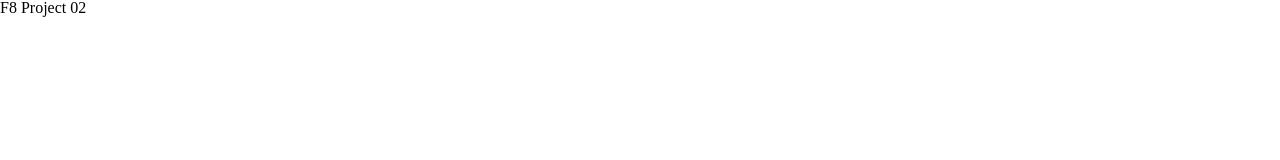
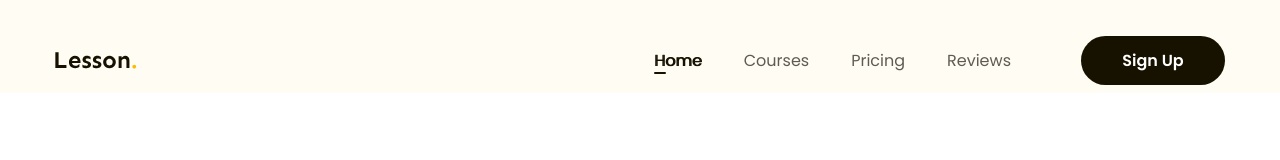
Before and after one commit to kienhao2209/f8-htmlcss-02, a plain HTML site: page index.html in a window 1280 px wide. Shown: the top 160 px of the page. Drawn offline with Linux system fonts and the light colour scheme.

Commit message:
Làm phần Header

```diff
--- a/assets/css/styles.css
+++ b/assets/css/styles.css
@@ -0,0 +1,92 @@
+* {
+    box-sizing: border-box;
+}
+
+html {
+    font-size: 62.5%;
+}
+
+body {
+    font-size: 1.6rem;
+    font-family: "Poppins", sans-serif;
+}
+
+/* Common */
+a {
+    text-decoration: none;
+}
+
+.btn {
+    display: inline-block;
+    padding: 0 16px;
+    line-height: 49px;
+    min-width: 118px;
+    color: #fff;
+    text-align: center;
+    font-weight: 600;
+    border-radius: 25px;
+    background: #171100;
+}
+
+.main-content {
+    width: 1170px;
+    max-width: calc(100% - 48px);
+    margin-left: auto;
+    margin-right: auto;
+}
+
+/* Header */
+.header {
+    background-color: #fffcf4;
+}
+
+.header .body {
+    display: flex;
+    align-items: center;
+    padding: 36px 0 8px;
+}
+
+.header.fixed {
+    position: sticky;
+    top: -28px;
+}
+
+.nav {
+    margin-left: auto;
+}
+
+.nav ul {
+    display: flex;
+}
+
+.nav a {
+    position: relative;
+    padding: 8px 21px;
+    color: #5f5b53;
+}
+
+.nav a:hover,
+.nav li.active a {
+    text-shadow: 1px 0 0 currentColor;
+    color: #171100;
+}
+
+.nav li.active a::after {
+    position: absolute;
+    content: "";
+    left: 21px;
+    bottom: 6px;
+    display: block;
+    width: 12px;
+    height: 2px;
+    border-radius: 1px;
+    background: #171100;
+}
+
+.header .sign-up-btn {
+    min-width: 144px;
+}
+
+.header .action {
+    margin-left: 49px;
+}
--- a/index.html
+++ b/index.html
@@ -7,10 +7,54 @@
         <!-- Reset CSS -->
         <link rel="stylesheet" href="./assets/css/reset.css" />
 
+        <!-- Embed fonts -->
+        <link rel="preconnect" href="https://fonts.googleapis.com" />
+        <link rel="preconnect" href="https://fonts.gstatic.com" crossorigin />
+        <link
+            href="https://fonts.googleapis.com/css2?family=Poppins:ital,wght@0,400;0,600;0,700;1,400;1,600;1,700&display=swap"
+            rel="stylesheet"
+        />
+
         <!-- Styles -->
         <link rel="stylesheet" href="./assets/css/styles.css" />
     </head>
     <body>
-        <h1>F8 Project 02</h1>
+        <main style="height: 5000px">
+            <header class="header fixed">
+                <div class="main-content">
+                    <div class="body">
+                        <!-- Logo -->
+                        <img
+                            src="./assets/img/logo.svg"
+                            alt="Lession."
+                            class="logo"
+                        />
+
+                        <!-- Nav -->
+                        <nav class="nav">
+                            <ul>
+                                <li class="active">
+                                    <a href="#!">Home</a>
+                                </li>
+                                <li>
+                                    <a href="#!">Courses</a>
+                                </li>
+                                <li>
+                                    <a href="#!">Pricing</a>
+                                </li>
+                                <li>
+                                    <a href="#!">Reviews</a>
+                                </li>
+                            </ul>
+                        </nav>
+
+                        <!-- Action -->
+                        <div class="action">
+                            <a href="#!" class="btn sign-up-btn">Sign Up</a>
+                        </div>
+                    </div>
+                </div>
+            </header>
+        </main>
     </body>
 </html>
```
Also changed, not shown: assets/img/logo.svg (added).
